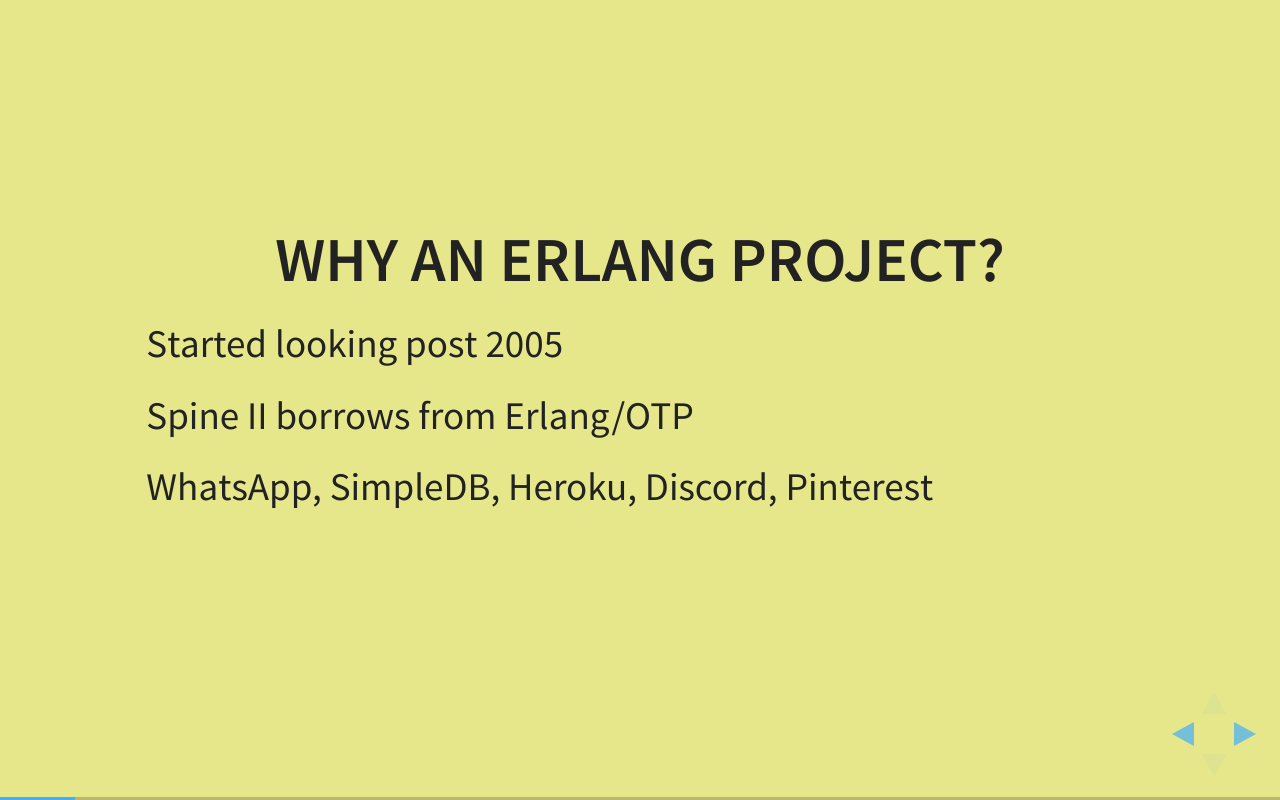
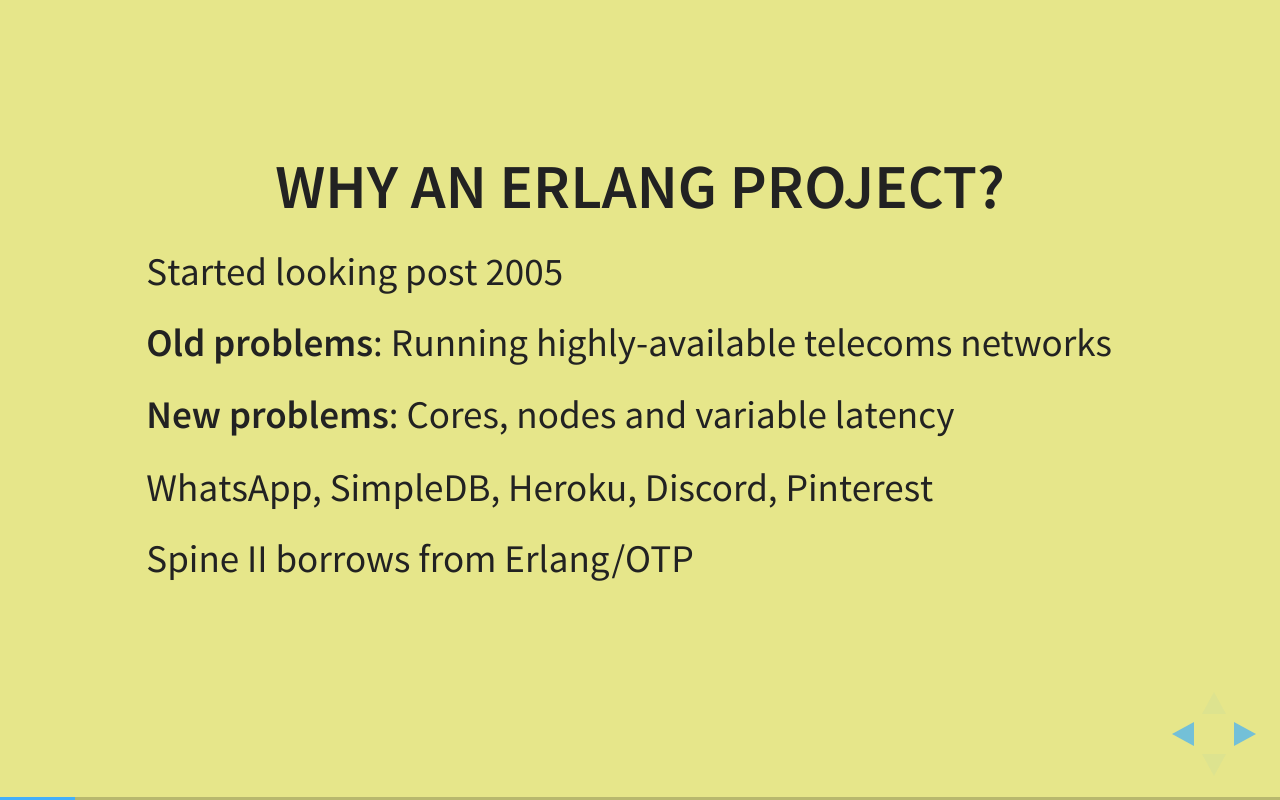
Before and after one commit to martinsumner/presentations, a website: page leveled_nhsd.html in a window 1280 px wide. Both pictures are taken after a click on the button 1251 px from the left and 734 px from the top of the page. Drawn offline with Linux system fonts and the light colour scheme.

Commit message:
Why Erlang?

```diff
--- a/leveled_nhsd.html
+++ b/leveled_nhsd.html
@@ -48,8 +48,10 @@
 				<section data-background="#E6E68A">
 					<h2>Why an Erlang project?</h2>
 					<p align="left">Started looking post 2005</p>
+					<p align="left"><strong>Old problems</strong>: Running highly-available telecoms networks</p>
+					<p align="left"><strong>New problems</strong>: Cores, nodes and variable latency</p>
+					<p align="left">WhatsApp, SimpleDB, Heroku, Discord, Pinterest</p>
 					<p align="left">Spine II borrows from Erlang/OTP</p>
-					<p align="left">WhatsApp, SimpleDB, Heroku, Discord, Pinterest</p>
 				</section>
 
 
```
